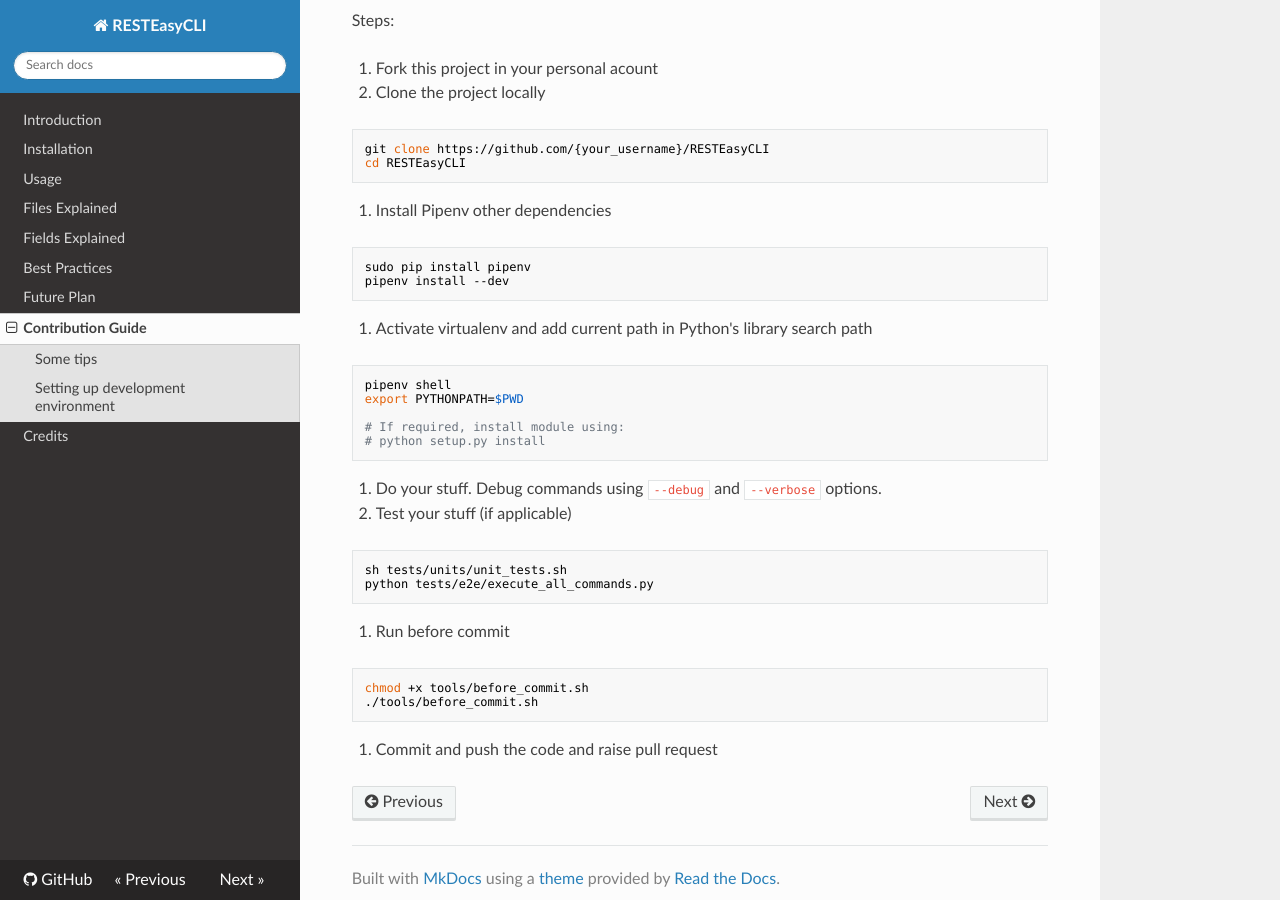
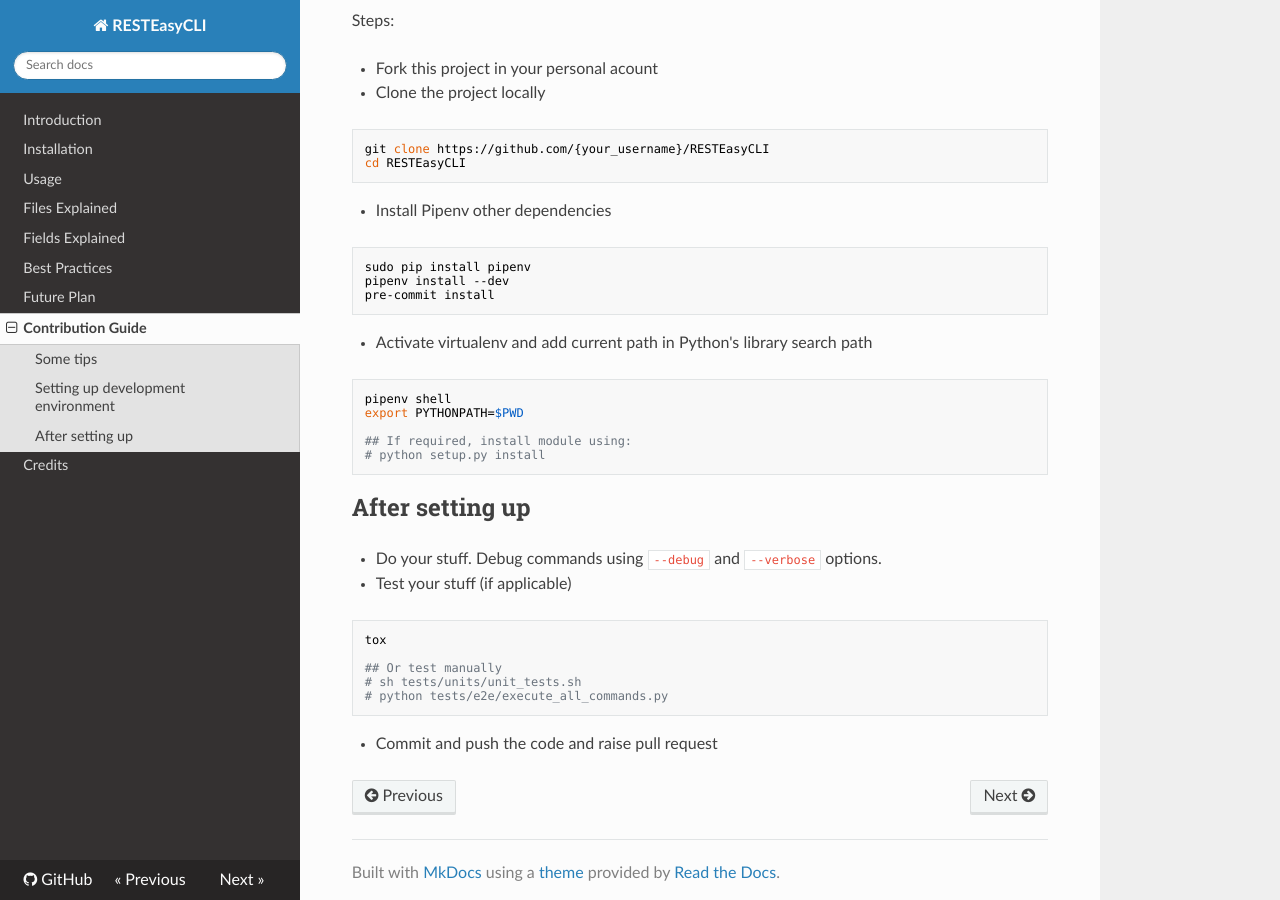
Before and after one commit to sayanarijit/RESTEasyCLI, an MkDocs documentation site: the page built from docs/contribution_guide.md, in a window 1280 px wide and 900 px high, scrolled down 819 px. Built offline with MkDocs 1.6.1, drawn with Linux system fonts in a browser that asks for light colours; nearby versions of some CDN libraries.

Commit message:
tox and pre-commit hooks

````diff
--- a/.travis.yml
+++ b/.travis.yml
@@ -9,10 +9,8 @@ matrix:
       dist: xenial
       sudo: true
 install:
+  - pip install tox-travis
   - pip install -r requirements.txt
   - python setup.py install
   - recli init -f
-script:
-  - ./tests/units/unit_tests.sh
-  - ./tests/e2e/run_demo.sh
-  - python tests/e2e/execute_all_commands.py > /dev/null
+script: tox
--- a/docs/contribution_guide.md
+++ b/docs/contribution_guide.md
@@ -24,46 +24,46 @@ Before starting with any of the following steps make sure you have Python 3 inst
 
 Steps:
 
-1. Fork this project in your personal acount
+* Fork this project in your personal acount
 
-2. Clone the project locally
+* Clone the project locally
 
 ```bash
 git clone https://github.com/{your_username}/RESTEasyCLI
 cd RESTEasyCLI
 ```
 
-3. Install Pipenv other dependencies
+* Install Pipenv other dependencies
 
 ```bash
 sudo pip install pipenv
 pipenv install --dev
+pre-commit install
 ```
 
-4. Activate virtualenv and add current path in Python's library search path
+* Activate virtualenv and add current path in Python's library search path
 
 ```bash
 pipenv shell
 export PYTHONPATH=$PWD
 
-# If required, install module using:
+## If required, install module using:
 # python setup.py install
 ```
 
-5. Do your stuff. Debug commands using `--debug` and `--verbose` options.
 
-6. Test your stuff (if applicable)
+## After setting up
+
+* Do your stuff. Debug commands using `--debug` and `--verbose` options.
+
+* Test your stuff (if applicable)
 
 ```bash
-sh tests/units/unit_tests.sh
-python tests/e2e/execute_all_commands.py
+tox
+
+## Or test manually
+# sh tests/units/unit_tests.sh
+# python tests/e2e/execute_all_commands.py
 ```
 
-7. Run before commit
-
-```bash
-chmod +x tools/before_commit.sh
-./tools/before_commit.sh
-```
-
-8. Commit and push the code and raise pull request
+* Commit and push the code and raise pull request
````
Also changed, not shown: .pre-commit-config.yaml (added, +15 -0 lines), CONTRIBUTING.md (+17 -17 lines), setup.py (+11 -8 lines), 7 other files.
